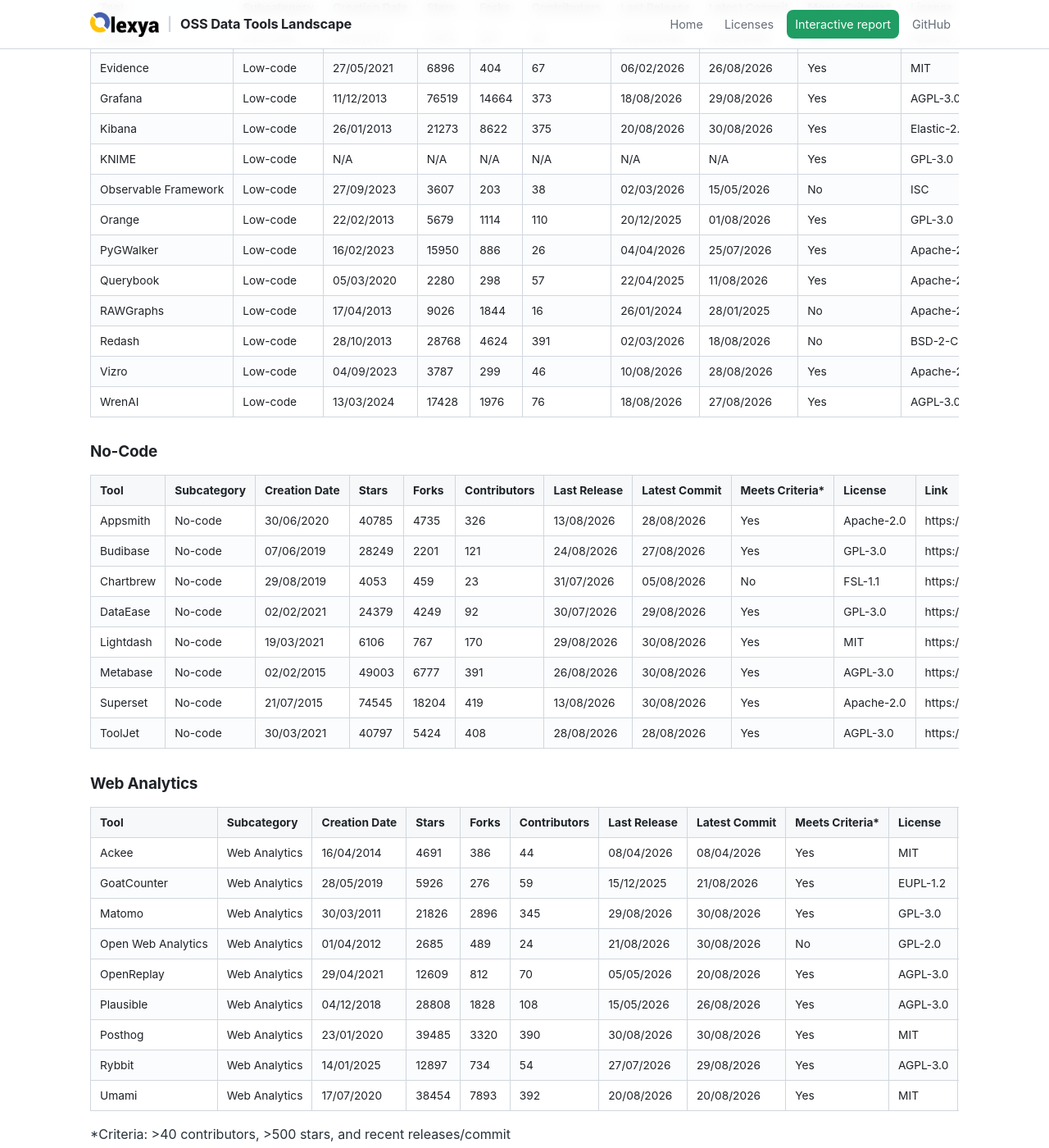
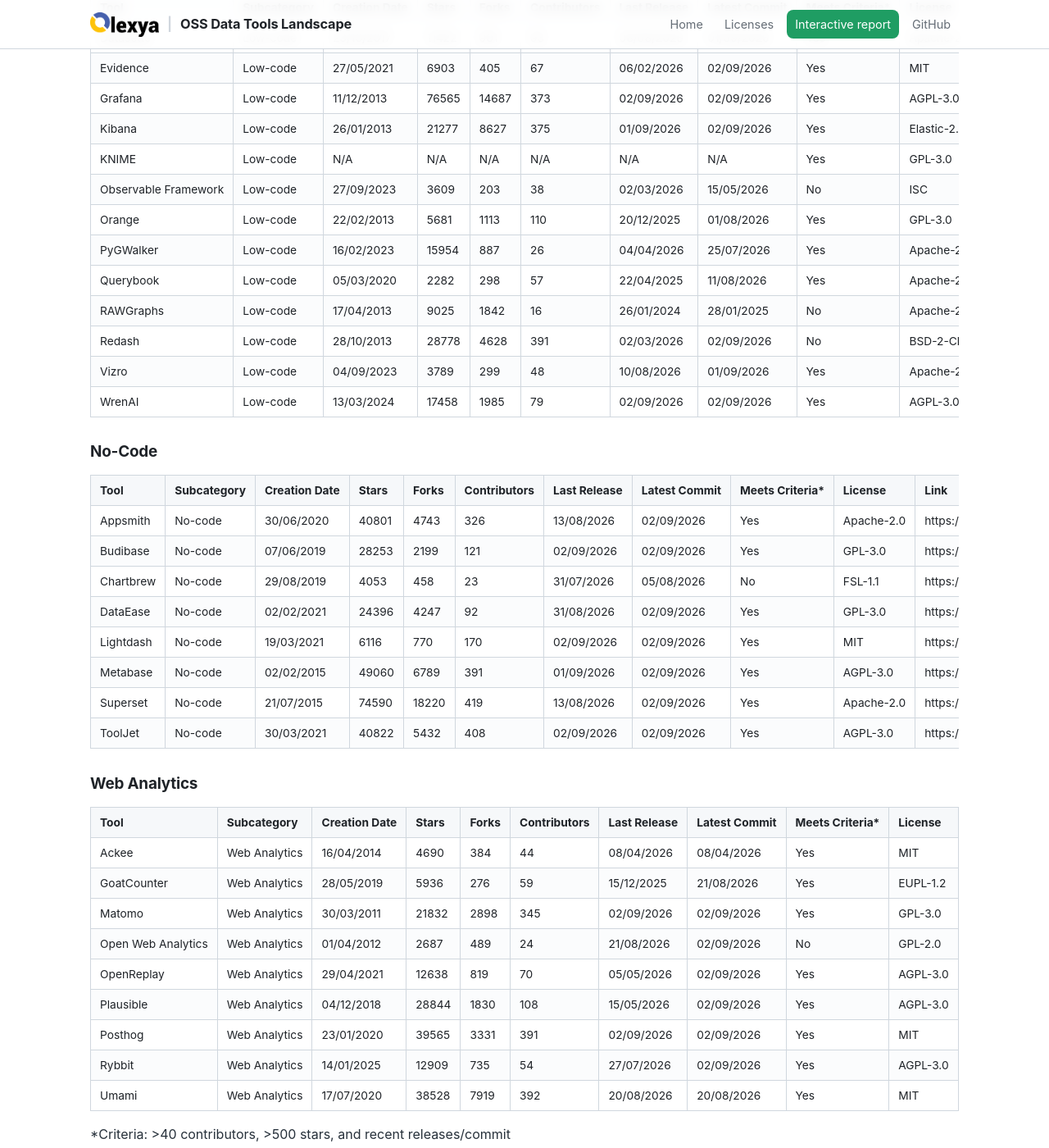
Before and after one commit to olexya/oss-data-tools-landscape, a Jekyll site: the page built from 04.analysis_and_output.md, in a window 1280 px wide and 1400 px high, scrolled down 2307 px. Shown: the whole window at 82% size. Built offline with Jekyll 4.4.1, drawn with Linux system fonts in a browser that asks for light colours; our own code applies the rules of GitHub Pages for plain Markdown files; some of the changed text lies outside the part shown.

Commit message:
Update tools inventory [automated]

```diff
--- a/04.analysis_and_output.md
+++ b/04.analysis_and_output.md
@@ -17,96 +17,96 @@ Here is a summary table of the main analysis and output tools we have identified
 
 | Tool | Subcategory | Creation Date | Stars | Forks | Contributors | Last Release | Latest Commit | Meets Criteria* | License | Link |
 |---|---|---|---|---|---|---|---|---|---|---|
-| AntV G2 | Framework | 26/05/2016 | 12598 | 1660 | 217 | 06/01/2026 | 15/07/2026 | Yes | MIT | https://github.com/antvis/G2 |
-| ApexCharts | Framework | 24/07/2018 | 15146 | 1370 | 230 | 25/08/2026 | 28/08/2026 | Yes | MIT | https://github.com/apexcharts/apexcharts.js |
-| Apache ECharts | Framework | 03/04/2013 | 67197 | 19813 | 273 | 19/05/2026 | 04/08/2026 | Yes | Apache-2.0 | https://github.com/apache/echarts |
-| Bokeh | Framework | 26/03/2012 | 20436 | 4261 | 388 | N/A | 29/08/2026 | Yes | BSD-3-Clause | https://github.com/bokeh/bokeh |
-| Chart JS | Framework | 17/03/2013 | 67678 | 11939 | 426 | 13/10/2025 | 27/05/2026 | Yes | MIT | https://github.com/chartjs/Chart.js |
-| Cube | Framework | 16/09/2018 | 20738 | 2128 | 367 | 28/08/2026 | 30/08/2026 | Yes | Apache-2.0 | https://github.com/cube-js/cube |
-| D3JS | Framework | 27/09/2010 | 113582 | 22671 | 136 | 12/03/2024 | 28/05/2026 | Yes | ISC | https://github.com/d3/d3 |
-| deck.gl | Framework | 15/12/2015 | 14537 | 2264 | 284 | 28/08/2026 | 30/08/2026 | Yes | MIT | https://github.com/visgl/deck.gl |
-| ggplot2 | Framework | 25/05/2008 | 6991 | 2125 | 346 | 22/04/2026 | 22/04/2026 | Yes | MIT | https://github.com/tidyverse/ggplot2 |
+| AntV G2 | Framework | 26/05/2016 | 12601 | 1660 | 217 | 06/01/2026 | 15/07/2026 | Yes | MIT | https://github.com/antvis/G2 |
+| ApexCharts | Framework | 24/07/2018 | 15144 | 1371 | 230 | 31/08/2026 | 31/08/2026 | Yes | MIT | https://github.com/apexcharts/apexcharts.js |
+| Apache ECharts | Framework | 03/04/2013 | 67220 | 19814 | 273 | 19/05/2026 | 04/08/2026 | Yes | Apache-2.0 | https://github.com/apache/echarts |
+| Bokeh | Framework | 26/03/2012 | 20441 | 4260 | 388 | N/A | 02/09/2026 | Yes | BSD-3-Clause | https://github.com/bokeh/bokeh |
+| Chart JS | Framework | 17/03/2013 | 67676 | 11940 | 426 | 13/10/2025 | 27/05/2026 | Yes | MIT | https://github.com/chartjs/Chart.js |
+| Cube | Framework | 16/09/2018 | 20763 | 2130 | 368 | 01/09/2026 | 02/09/2026 | Yes | Apache-2.0 | https://github.com/cube-js/cube |
+| D3JS | Framework | 27/09/2010 | 113600 | 22668 | 136 | 12/03/2024 | 28/05/2026 | Yes | ISC | https://github.com/d3/d3 |
+| deck.gl | Framework | 15/12/2015 | 14549 | 2263 | 285 | 02/09/2026 | 02/09/2026 | Yes | MIT | https://github.com/visgl/deck.gl |
+| ggplot2 | Framework | 25/05/2008 | 6991 | 2125 | 351 | 22/04/2026 | 02/09/2026 | Yes | MIT | https://github.com/tidyverse/ggplot2 |
 | Great Tables | Framework | 06/05/2022 | 2724 | 129 | 34 | 24/08/2026 | 24/08/2026 | No | MIT | https://github.com/posit-dev/great-tables |
-| Holoviz | Framework | 22/09/2017 | 913 | 127 | 24 | 22/03/2023 | 29/06/2026 | No | BSD-3-Clause | https://github.com/holoviz/holoviz |
-| kepler.gl | Framework | 28/02/2018 | 11992 | 1954 | 132 | 26/08/2026 | 30/08/2026 | Yes | MIT | https://github.com/keplergl/kepler.gl |
-| Lonboard | Framework | 31/08/2023 | 963 | 53 | 27 | 02/04/2026 | 03/08/2026 | No | MIT | https://github.com/developmentseed/lonboard |
-| Matplotlib | Framework | 19/02/2011 | 23128 | 8462 | 437 | 18/07/2026 | 30/08/2026 | Yes | Matplotlib | https://github.com/matplotlib/matplotlib |
+| Holoviz | Framework | 22/09/2017 | 914 | 127 | 24 | 22/03/2023 | 29/06/2026 | No | BSD-3-Clause | https://github.com/holoviz/holoviz |
+| kepler.gl | Framework | 28/02/2018 | 11995 | 1953 | 132 | 02/09/2026 | 02/09/2026 | Yes | MIT | https://github.com/keplergl/kepler.gl |
+| Lonboard | Framework | 31/08/2023 | 964 | 53 | 27 | 02/04/2026 | 01/09/2026 | No | MIT | https://github.com/developmentseed/lonboard |
+| Matplotlib | Framework | 19/02/2011 | 23139 | 8467 | 437 | 18/07/2026 | 01/09/2026 | Yes | Matplotlib | https://github.com/matplotlib/matplotlib |
 | Nivo | Framework | 16/04/2016 | 14091 | 1081 | 208 | 23/05/2025 | 21/07/2026 | Yes | MIT | https://github.com/plouc/nivo |
-| Perspective | Framework | 02/11/2017 | 11148 | 1333 | 89 | 25/08/2026 | 29/08/2026 | Yes | Apache-2.0 | https://github.com/finos/perspective |
-| Plotly | Framework | 21/11/2013 | 18764 | 2837 | 296 | 25/08/2026 | 27/08/2026 | Yes | MIT | https://github.com/plotly/plotly.py |
-| Plotnine | Framework | 24/04/2017 | 4757 | 253 | 99 | 14/08/2026 | 15/08/2026 | Yes | MIT | https://github.com/has2k1/plotnine |
-| Recharts | Framework | 07/08/2015 | 27525 | 1978 | 400 | 23/08/2026 | 28/08/2026 | Yes | MIT | https://github.com/recharts/recharts |
-| Seaborn | Framework | 18/06/2012 | 14008 | 2126 | 190 | 25/01/2024 | 06/07/2026 | Yes | BSD-3-Clause | https://github.com/mwaskom/seaborn |
-| Vega/Altair | Framework | 19/09/2015 | 10461 | 866 | 181 | 23/06/2026 | 16/08/2026 | Yes | BSD-3-Clause | https://github.com/vega/altair |
-| visx | Framework | 15/03/2017 | 21028 | 772 | 161 | 11/06/2026 | 22/06/2026 | Yes | MIT | https://github.com/airbnb/visx |
+| Perspective | Framework | 02/11/2017 | 11164 | 1333 | 89 | 25/08/2026 | 01/09/2026 | Yes | Apache-2.0 | https://github.com/finos/perspective |
+| Plotly | Framework | 21/11/2013 | 18763 | 2838 | 296 | 25/08/2026 | 02/09/2026 | Yes | MIT | https://github.com/plotly/plotly.py |
+| Plotnine | Framework | 24/04/2017 | 4758 | 252 | 99 | 14/08/2026 | 01/09/2026 | Yes | MIT | https://github.com/has2k1/plotnine |
+| Recharts | Framework | 07/08/2015 | 27535 | 1981 | 401 | 23/08/2026 | 01/09/2026 | Yes | MIT | https://github.com/recharts/recharts |
+| Seaborn | Framework | 18/06/2012 | 14010 | 2128 | 190 | 25/01/2024 | 06/07/2026 | Yes | BSD-3-Clause | https://github.com/mwaskom/seaborn |
+| Vega/Altair | Framework | 19/09/2015 | 10462 | 866 | 181 | 23/06/2026 | 16/08/2026 | Yes | BSD-3-Clause | https://github.com/vega/altair |
+| visx | Framework | 15/03/2017 | 21034 | 771 | 161 | 11/06/2026 | 22/06/2026 | Yes | MIT | https://github.com/airbnb/visx |
 
 ### High-Code
 
 | Tool | Subcategory | Creation Date | Stars | Forks | Contributors | Last Release | Latest Commit | Meets Criteria* | License | Link |
 |---|---|---|---|---|---|---|---|---|---|---|
-| Apache Zeppelin | High-code | 25/03/2015 | 6655 | 2837 | 338 | N/A | 30/08/2026 | Yes | Apache-2.0 | https://github.com/apache/zeppelin |
-| Gradio | High-code | 19/12/2018 | 43437 | 3580 | 466 | 24/08/2026 | 28/08/2026 | Yes | Apache-2.0 | https://github.com/gradio-app/gradio |
-| H2O Wave | High-code | 16/05/2020 | 4254 | 369 | 59 | 14/08/2026 | 21/08/2026 | Yes | Apache-2.0 | https://github.com/h2oai/wave |
-| Plotly Dash | High-code | 10/04/2015 | 24386 | 2319 | 190 | 21/07/2026 | 28/08/2026 | Yes | MIT | https://github.com/plotly/dash |
-| JupyterLab | High-code | 03/06/2016 | 15279 | 4082 | 364 | 10/08/2026 | 28/08/2026 | Yes | BSD-3-Clause | https://github.com/jupyterlab/jupyterlab |
-| Marimo | High-code | 14/08/2023 | 22553 | 1246 | 324 | 17/08/2026 | 28/08/2026 | Yes | Apache-2.0 | https://github.com/marimo-team/marimo |
-| NiceGUI | High-code | 07/05/2021 | 16168 | 941 | 214 | 12/08/2026 | 27/08/2026 | Yes | MIT | https://github.com/zauberzeug/nicegui |
-| Observable | High-code | 02/05/2017 | 1086 | 84 | 12 | 06/11/2024 | 08/05/2026 | No | ISC | https://github.com/observablehq/runtime |
-| Panel | High-code | 23/08/2018 | 5765 | 624 | 221 | 17/08/2026 | 28/08/2026 | Yes | BSD-3-Clause | https://github.com/holoviz/panel |
-| Py Shiny | High-code | 27/07/2021 | 1750 | 134 | 45 | 29/07/2026 | 27/08/2026 | Yes | MIT | https://github.com/posit-dev/py-shiny |
-| Quarto | High-code | 25/09/2020 | 5970 | 456 | 150 | 28/07/2026 | 28/08/2026 | Yes | MIT | https://github.com/quarto-dev/quarto-cli |
-| Reflex | High-code | 25/10/2022 | 28860 | 1775 | 207 | 28/08/2026 | 28/08/2026 | Yes | Apache-2.0 | https://github.com/reflex-dev/reflex |
-| Rill | High-code | 09/12/2021 | 2853 | 197 | 51 | 26/08/2026 | 28/08/2026 | Yes | Apache-2.0 | https://github.com/rilldata/rill |
-| Shiny (R) | High-code | 20/06/2012 | 5680 | 1889 | 91 | 22/06/2026 | 26/08/2026 | Yes | MIT | https://github.com/rstudio/shiny |
-| Solara | High-code | 09/03/2022 | 2170 | 199 | 48 | N/A | 25/08/2026 | Yes | MIT | https://github.com/widgetti/solara |
-| Streamlit | High-code | 24/08/2019 | 45643 | 4368 | 319 | 19/08/2026 | 30/08/2026 | Yes | Apache-2.0 | https://github.com/streamlit/streamlit |
-| Taipy | High-code | 18/02/2022 | 19437 | 1998 | 78 | 30/04/2026 | 07/05/2026 | Yes | Apache-2.0 | https://github.com/Avaiga/taipy |
-| Voila | High-code | 21/08/2018 | 5940 | 527 | 72 | 22/04/2026 | 12/06/2026 | Yes | BSD-3-Clause | https://github.com/voila-dashboards/voila |
+| Apache Zeppelin | High-code | 25/03/2015 | 6655 | 2837 | 338 | N/A | 02/09/2026 | Yes | Apache-2.0 | https://github.com/apache/zeppelin |
+| Gradio | High-code | 19/12/2018 | 43452 | 3583 | 466 | 24/08/2026 | 02/09/2026 | Yes | Apache-2.0 | https://github.com/gradio-app/gradio |
+| H2O Wave | High-code | 16/05/2020 | 4253 | 369 | 59 | 01/09/2026 | 01/09/2026 | Yes | Apache-2.0 | https://github.com/h2oai/wave |
+| Plotly Dash | High-code | 10/04/2015 | 24391 | 2317 | 191 | 21/07/2026 | 01/09/2026 | Yes | MIT | https://github.com/plotly/dash |
+| JupyterLab | High-code | 03/06/2016 | 15279 | 4085 | 364 | 10/08/2026 | 28/08/2026 | Yes | BSD-3-Clause | https://github.com/jupyterlab/jupyterlab |
+| Marimo | High-code | 14/08/2023 | 22616 | 1249 | 325 | 17/08/2026 | 02/09/2026 | Yes | Apache-2.0 | https://github.com/marimo-team/marimo |
+| NiceGUI | High-code | 07/05/2021 | 16176 | 941 | 214 | 12/08/2026 | 27/08/2026 | Yes | MIT | https://github.com/zauberzeug/nicegui |
+| Observable | High-code | 02/05/2017 | 1087 | 84 | 12 | 06/11/2024 | 08/05/2026 | No | ISC | https://github.com/observablehq/runtime |
+| Panel | High-code | 23/08/2018 | 5768 | 625 | 221 | 17/08/2026 | 31/08/2026 | Yes | BSD-3-Clause | https://github.com/holoviz/panel |
+| Py Shiny | High-code | 27/07/2021 | 1750 | 134 | 46 | 29/07/2026 | 02/09/2026 | Yes | MIT | https://github.com/posit-dev/py-shiny |
+| Quarto | High-code | 25/09/2020 | 5979 | 456 | 150 | 02/09/2026 | 02/09/2026 | Yes | MIT | https://github.com/quarto-dev/quarto-cli |
+| Reflex | High-code | 25/10/2022 | 28871 | 1775 | 208 | 02/09/2026 | 02/09/2026 | Yes | Apache-2.0 | https://github.com/reflex-dev/reflex |
+| Rill | High-code | 09/12/2021 | 2862 | 198 | 51 | 01/09/2026 | 02/09/2026 | Yes | Apache-2.0 | https://github.com/rilldata/rill |
+| Shiny (R) | High-code | 20/06/2012 | 5682 | 1889 | 91 | 22/06/2026 | 26/08/2026 | Yes | MIT | https://github.com/rstudio/shiny |
+| Solara | High-code | 09/03/2022 | 2172 | 199 | 48 | N/A | 25/08/2026 | Yes | MIT | https://github.com/widgetti/solara |
+| Streamlit | High-code | 24/08/2019 | 45669 | 4372 | 319 | 01/09/2026 | 02/09/2026 | Yes | Apache-2.0 | https://github.com/streamlit/streamlit |
+| Taipy | High-code | 18/02/2022 | 19435 | 1998 | 78 | 30/04/2026 | 07/05/2026 | Yes | Apache-2.0 | https://github.com/Avaiga/taipy |
+| Voila | High-code | 21/08/2018 | 5942 | 527 | 72 | 22/04/2026 | 12/06/2026 | Yes | BSD-3-Clause | https://github.com/voila-dashboards/voila |
 
 ### Low-Code
 
 | Tool | Subcategory | Creation Date | Stars | Forks | Contributors | Last Release | Latest Commit | Meets Criteria* | License | Link |
 |---|---|---|---|---|---|---|---|---|---|---|
-| Datasette | Low-code | 23/10/2017 | 11414 | 901 | 93 | 06/08/2026 | 10/08/2026 | Yes | Apache-2.0 | https://github.com/simonw/datasette |
-| Evidence | Low-code | 27/05/2021 | 6896 | 404 | 67 | 06/02/2026 | 26/08/2026 | Yes | MIT | https://github.com/evidence-dev/evidence |
-| Grafana | Low-code | 11/12/2013 | 76519 | 14664 | 373 | 18/08/2026 | 29/08/2026 | Yes | AGPL-3.0 | https://github.com/grafana/grafana |
-| Kibana | Low-code | 26/01/2013 | 21273 | 8622 | 375 | 20/08/2026 | 30/08/2026 | Yes | Elastic-2.0 | https://github.com/elastic/kibana |
+| Datasette | Low-code | 23/10/2017 | 11422 | 901 | 93 | 06/08/2026 | 01/09/2026 | Yes | Apache-2.0 | https://github.com/simonw/datasette |
+| Evidence | Low-code | 27/05/2021 | 6903 | 405 | 67 | 06/02/2026 | 02/09/2026 | Yes | MIT | https://github.com/evidence-dev/evidence |
+| Grafana | Low-code | 11/12/2013 | 76565 | 14687 | 373 | 02/09/2026 | 02/09/2026 | Yes | AGPL-3.0 | https://github.com/grafana/grafana |
+| Kibana | Low-code | 26/01/2013 | 21277 | 8627 | 375 | 01/09/2026 | 02/09/2026 | Yes | Elastic-2.0 | https://github.com/elastic/kibana |
 | KNIME | Low-code | N/A | N/A | N/A | N/A | N/A | N/A | Yes | GPL-3.0 | https://github.com/knime/knime-core |
-| Observable Framework | Low-code | 27/09/2023 | 3607 | 203 | 38 | 02/03/2026 | 15/05/2026 | No | ISC | https://github.com/observablehq/framework |
-| Orange | Low-code | 22/02/2013 | 5679 | 1114 | 110 | 20/12/2025 | 01/08/2026 | Yes | GPL-3.0 | https://github.com/biolab/orange3 |
-| PyGWalker | Low-code | 16/02/2023 | 15950 | 886 | 26 | 04/04/2026 | 25/07/2026 | Yes | Apache-2.0 | https://github.com/Kanaries/pygwalker |
-| Querybook | Low-code | 05/03/2020 | 2280 | 298 | 57 | 22/04/2025 | 11/08/2026 | Yes | Apache-2.0 | https://github.com/pinterest/querybook |
-| RAWGraphs | Low-code | 17/04/2013 | 9026 | 1844 | 16 | 26/01/2024 | 28/01/2025 | No | Apache-2.0 | https://github.com/rawgraphs/rawgraphs-app |
-| Redash | Low-code | 28/10/2013 | 28768 | 4624 | 391 | 02/03/2026 | 18/08/2026 | No | BSD-2-Clause | https://github.com/getredash/redash |
-| Vizro | Low-code | 04/09/2023 | 3787 | 299 | 46 | 10/08/2026 | 28/08/2026 | Yes | Apache-2.0 | https://github.com/mckinsey/vizro |
-| WrenAI | Low-code | 13/03/2024 | 17428 | 1976 | 76 | 18/08/2026 | 27/08/2026 | Yes | AGPL-3.0 | https://github.com/Canner/WrenAI |
+| Observable Framework | Low-code | 27/09/2023 | 3609 | 203 | 38 | 02/03/2026 | 15/05/2026 | No | ISC | https://github.com/observablehq/framework |
+| Orange | Low-code | 22/02/2013 | 5681 | 1113 | 110 | 20/12/2025 | 01/08/2026 | Yes | GPL-3.0 | https://github.com/biolab/orange3 |
+| PyGWalker | Low-code | 16/02/2023 | 15954 | 887 | 26 | 04/04/2026 | 25/07/2026 | Yes | Apache-2.0 | https://github.com/Kanaries/pygwalker |
+| Querybook | Low-code | 05/03/2020 | 2282 | 298 | 57 | 22/04/2025 | 11/08/2026 | Yes | Apache-2.0 | https://github.com/pinterest/querybook |
+| RAWGraphs | Low-code | 17/04/2013 | 9025 | 1842 | 16 | 26/01/2024 | 28/01/2025 | No | Apache-2.0 | https://github.com/rawgraphs/rawgraphs-app |
+| Redash | Low-code | 28/10/2013 | 28778 | 4628 | 391 | 02/03/2026 | 02/09/2026 | No | BSD-2-Clause | https://github.com/getredash/redash |
+| Vizro | Low-code | 04/09/2023 | 3789 | 299 | 48 | 10/08/2026 | 01/09/2026 | Yes | Apache-2.0 | https://github.com/mckinsey/vizro |
+| WrenAI | Low-code | 13/03/2024 | 17458 | 1985 | 79 | 02/09/2026 | 02/09/2026 | Yes | AGPL-3.0 | https://github.com/Canner/WrenAI |
 
 ### No-Code
 
 | Tool | Subcategory | Creation Date | Stars | Forks | Contributors | Last Release | Latest Commit | Meets Criteria* | License | Link |
 |---|---|---|---|---|---|---|---|---|---|---|
-| Appsmith | No-code | 30/06/2020 | 40785 | 4735 | 326 | 13/08/2026 | 28/08/2026 | Yes | Apache-2.0 | https://github.com/appsmithorg/appsmith |
-| Budibase | No-code | 07/06/2019 | 28249 | 2201 | 121 | 24/08/2026 | 27/08/2026 | Yes | GPL-3.0 | https://github.com/Budibase/budibase |
-| Chartbrew | No-code | 29/08/2019 | 4053 | 459 | 23 | 31/07/2026 | 05/08/2026 | No | FSL-1.1 | https://github.com/chartbrew/chartbrew |
-| DataEase | No-code | 02/02/2021 | 24379 | 4249 | 92 | 30/07/2026 | 29/08/2026 | Yes | GPL-3.0 | https://github.com/dataease/dataease |
-| Lightdash | No-code | 19/03/2021 | 6106 | 767 | 170 | 29/08/2026 | 30/08/2026 | Yes | MIT | https://github.com/lightdash/lightdash |
-| Metabase | No-code | 02/02/2015 | 49003 | 6777 | 391 | 26/08/2026 | 30/08/2026 | Yes | AGPL-3.0 | https://github.com/metabase/metabase |
-| Superset | No-code | 21/07/2015 | 74545 | 18204 | 419 | 13/08/2026 | 30/08/2026 | Yes | Apache-2.0 | https://github.com/apache/superset |
-| ToolJet | No-code | 30/03/2021 | 40797 | 5424 | 408 | 28/08/2026 | 28/08/2026 | Yes | AGPL-3.0 | https://github.com/ToolJet/ToolJet |
+| Appsmith | No-code | 30/06/2020 | 40801 | 4743 | 326 | 13/08/2026 | 02/09/2026 | Yes | Apache-2.0 | https://github.com/appsmithorg/appsmith |
+| Budibase | No-code | 07/06/2019 | 28253 | 2199 | 121 | 02/09/2026 | 02/09/2026 | Yes | GPL-3.0 | https://github.com/Budibase/budibase |
+| Chartbrew | No-code | 29/08/2019 | 4053 | 458 | 23 | 31/07/2026 | 05/08/2026 | No | FSL-1.1 | https://github.com/chartbrew/chartbrew |
+| DataEase | No-code | 02/02/2021 | 24396 | 4247 | 92 | 31/08/2026 | 02/09/2026 | Yes | GPL-3.0 | https://github.com/dataease/dataease |
+| Lightdash | No-code | 19/03/2021 | 6116 | 770 | 170 | 02/09/2026 | 02/09/2026 | Yes | MIT | https://github.com/lightdash/lightdash |
+| Metabase | No-code | 02/02/2015 | 49060 | 6789 | 391 | 01/09/2026 | 02/09/2026 | Yes | AGPL-3.0 | https://github.com/metabase/metabase |
+| Superset | No-code | 21/07/2015 | 74590 | 18220 | 419 | 13/08/2026 | 02/09/2026 | Yes | Apache-2.0 | https://github.com/apache/superset |
+| ToolJet | No-code | 30/03/2021 | 40822 | 5432 | 408 | 02/09/2026 | 02/09/2026 | Yes | AGPL-3.0 | https://github.com/ToolJet/ToolJet |
 
 ### Web Analytics
 
 | Tool | Subcategory | Creation Date | Stars | Forks | Contributors | Last Release | Latest Commit | Meets Criteria* | License | Link |
 |---|---|---|---|---|---|---|---|---|---|---|
-| Ackee | Web Analytics | 16/04/2014 | 4691 | 386 | 44 | 08/04/2026 | 08/04/2026 | Yes | MIT | https://github.com/electerious/Ackee |
-| GoatCounter | Web Analytics | 28/05/2019 | 5926 | 276 | 59 | 15/12/2025 | 21/08/2026 | Yes | EUPL-1.2 | https://github.com/arp242/goatcounter |
-| Matomo | Web Analytics | 30/03/2011 | 21826 | 2896 | 345 | 29/08/2026 | 30/08/2026 | Yes | GPL-3.0 | https://github.com/matomo-org/matomo |
-| Open Web Analytics | Web Analytics | 01/04/2012 | 2685 | 489 | 24 | 21/08/2026 | 30/08/2026 | No | GPL-2.0 | https://github.com/Open-Web-Analytics/Open-Web-Analytics |
-| OpenReplay | Web Analytics | 29/04/2021 | 12609 | 812 | 70 | 05/05/2026 | 20/08/2026 | Yes | AGPL-3.0 | https://github.com/openreplay/openreplay |
-| Plausible | Web Analytics | 04/12/2018 | 28808 | 1828 | 108 | 15/05/2026 | 26/08/2026 | Yes | AGPL-3.0 | https://github.com/plausible/analytics |
-| Posthog | Web Analytics | 23/01/2020 | 39485 | 3320 | 390 | 30/08/2026 | 30/08/2026 | Yes | MIT | https://github.com/PostHog/posthog |
-| Rybbit | Web Analytics | 14/01/2025 | 12897 | 734 | 54 | 27/07/2026 | 29/08/2026 | Yes | AGPL-3.0 | https://github.com/rybbit-io/rybbit |
-| Umami | Web Analytics | 17/07/2020 | 38454 | 7893 | 392 | 20/08/2026 | 20/08/2026 | Yes | MIT | https://github.com/umami-software/umami |
+| Ackee | Web Analytics | 16/04/2014 | 4690 | 384 | 44 | 08/04/2026 | 08/04/2026 | Yes | MIT | https://github.com/electerious/Ackee |
+| GoatCounter | Web Analytics | 28/05/2019 | 5936 | 276 | 59 | 15/12/2025 | 21/08/2026 | Yes | EUPL-1.2 | https://github.com/arp242/goatcounter |
+| Matomo | Web Analytics | 30/03/2011 | 21832 | 2898 | 345 | 02/09/2026 | 02/09/2026 | Yes | GPL-3.0 | https://github.com/matomo-org/matomo |
+| Open Web Analytics | Web Analytics | 01/04/2012 | 2687 | 489 | 24 | 21/08/2026 | 02/09/2026 | No | GPL-2.0 | https://github.com/Open-Web-Analytics/Open-Web-Analytics |
+| OpenReplay | Web Analytics | 29/04/2021 | 12638 | 819 | 70 | 05/05/2026 | 02/09/2026 | Yes | AGPL-3.0 | https://github.com/openreplay/openreplay |
+| Plausible | Web Analytics | 04/12/2018 | 28844 | 1830 | 108 | 15/05/2026 | 02/09/2026 | Yes | AGPL-3.0 | https://github.com/plausible/analytics |
+| Posthog | Web Analytics | 23/01/2020 | 39565 | 3331 | 391 | 02/09/2026 | 02/09/2026 | Yes | MIT | https://github.com/PostHog/posthog |
+| Rybbit | Web Analytics | 14/01/2025 | 12909 | 735 | 54 | 27/07/2026 | 02/09/2026 | Yes | AGPL-3.0 | https://github.com/rybbit-io/rybbit |
+| Umami | Web Analytics | 17/07/2020 | 38528 | 7919 | 392 | 20/08/2026 | 20/08/2026 | Yes | MIT | https://github.com/umami-software/umami |
 
 *Criteria: >40 contributors, >500 stars, and recent releases/commit
 
```
Also changed, not shown: 01.ingestion_and_transport.md (+37 -37 lines), 02.storage.md (+34 -34 lines), 03.query_and_processing.md (+46 -46 lines), 05.platform_management.md (+43 -43 lines).
